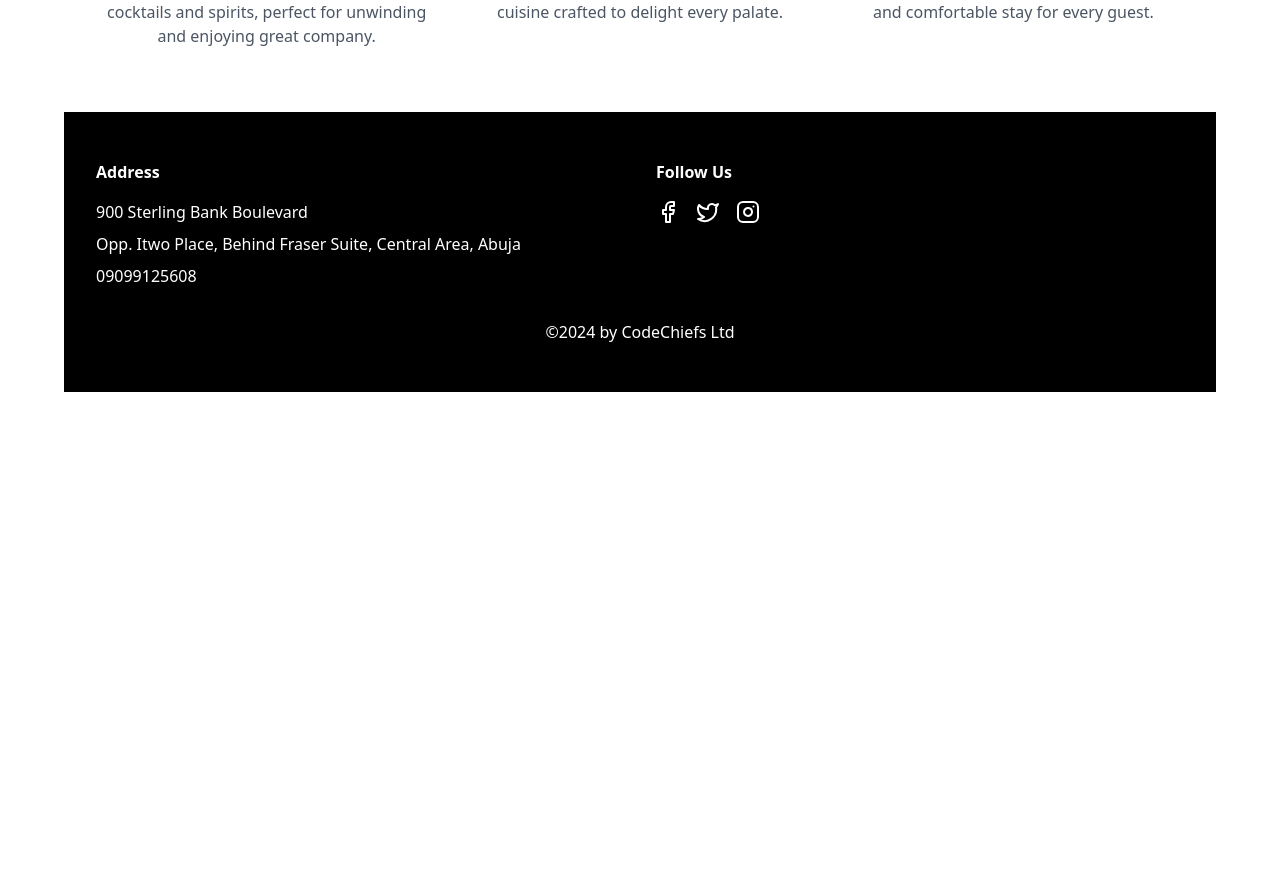
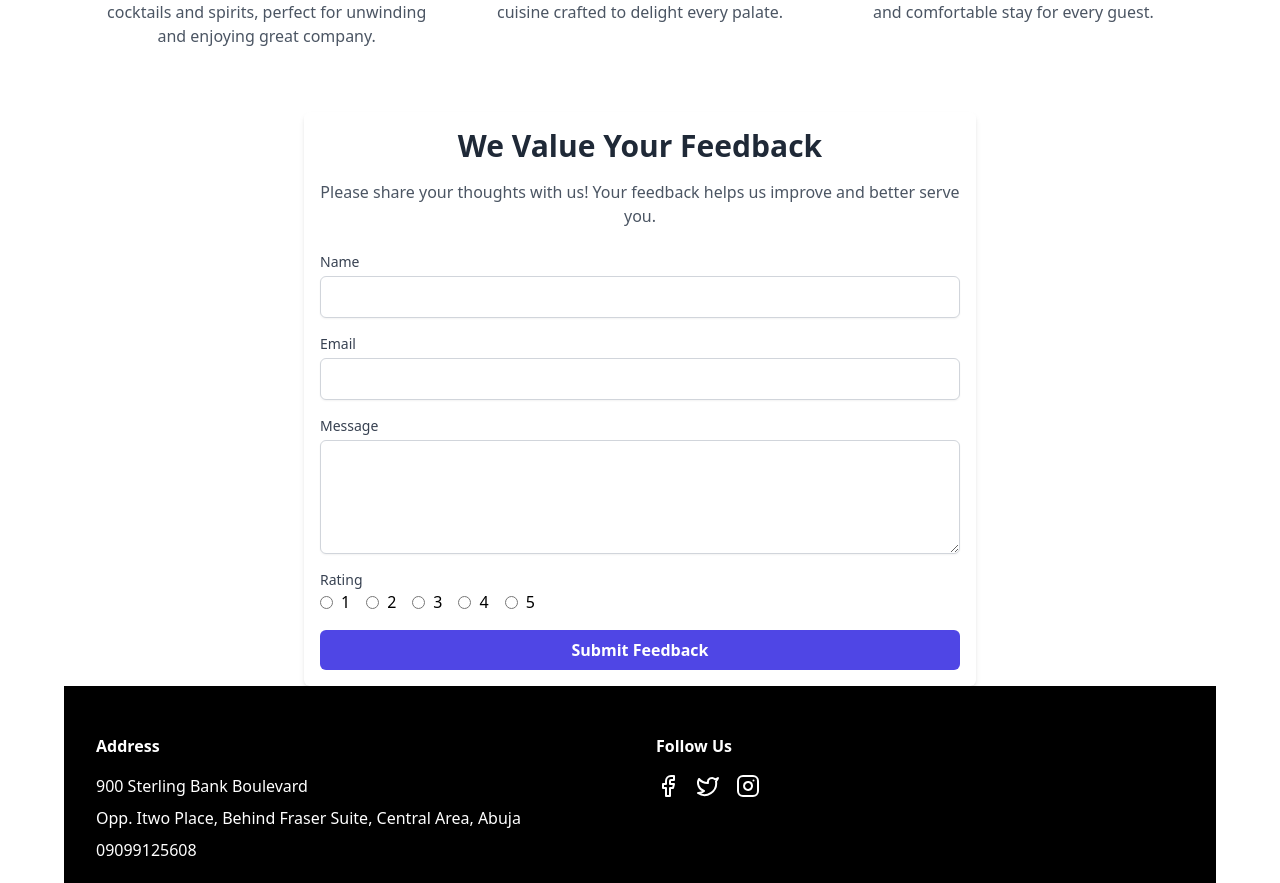
Before and after one commit to vincentkims49/Intercounty-Gardens, a React (Create React App) app: page / in a window 1280 px wide. Shown: the part 1128-2011 px from the top of the page. Before the commit the page ends 1520 px from the top, so only its background shows below. Built offline with nearby package versions, Linux system fonts and the light colour scheme.

Commit message:
Major changes

```diff
--- a/package.json
+++ b/package.json
@@ -3,6 +3,7 @@
   "version": "0.1.0",
   "private": true,
   "dependencies": {
+    "@emailjs/browser": "^4.4.1",
     "@testing-library/jest-dom": "^5.17.0",
     "@testing-library/react": "^13.4.0",
     "@testing-library/user-event": "^13.5.0",
--- a/src/App.tsx
+++ b/src/App.tsx
@@ -16,6 +16,7 @@ const HomePage: React.FC = () => (
     <HeroSection />
     <AboutSection />
     <ServicesSection />
+    <FeedbackForm />
   </>
 );
 
--- a/src/components/FeedbackForm.tsx
+++ b/src/components/FeedbackForm.tsx
@@ -1,4 +1,5 @@
 import React, { useState } from 'react';
+import emailjs from '@emailjs/browser';
 
 interface FormDataType {
   name: string;
@@ -14,14 +15,62 @@ const FeedbackForm: React.FC = () => {
     message: '',
     rating: 0
   });
+  const [loading, setLoading] = useState(false);
+  const [status, setStatus] = useState<{
+    type: 'success' | 'error' | null;
+    message: string;
+  }>({ type: null, message: '' });
 
-  const handleSubmit = (e: React.FormEvent<HTMLFormElement>) => {
+  const handleSubmit = async (e: React.FormEvent<HTMLFormElement>) => {
     e.preventDefault();
+
     if (!formData.name || !formData.email || !formData.message || !formData.rating) {
-      alert('Please fill out all fields before submitting the feedback.');
+      setStatus({
+        type: 'error',
+        message: 'Please fill out all fields before submitting the feedback.'
+      });
       return;
     }
-    console.log('Feedback Submitted:', formData);
+
+    setLoading(true);
+
+    try {
+      // Replace these with your actual EmailJS credentials
+      const templateParams = {
+        to_email: 'YOUR_EMAIL@example.com', // Replace with your email
+        from_name: formData.name,
+        from_email: formData.email,
+        message: formData.message,
+        rating: formData.rating
+      };
+
+      await emailjs.send(
+        'YOUR_SERVICE_ID', // Replace with your EmailJS service ID
+        'YOUR_TEMPLATE_ID', // Replace with your EmailJS template ID
+        templateParams,
+        'YOUR_PUBLIC_KEY' // Replace with your EmailJS public key
+      );
+
+      setStatus({
+        type: 'success',
+        message: 'Thank you for your feedback! We will get back to you soon.'
+      });
+
+      // Reset form after successful submission
+      setFormData({
+        name: '',
+        email: '',
+        message: '',
+        rating: 0
+      });
+    } catch (error) {
+      setStatus({
+        type: 'error',
+        message: 'Failed to send feedback. Please try again later.'
+      });
+    } finally {
+      setLoading(false);
+    }
   };
 
   const handleInputChange = (
@@ -49,6 +98,17 @@ const FeedbackForm: React.FC = () => {
         Please share your thoughts with us! Your feedback helps us improve and better serve you.
       </p>
 
+      {/* Status Messages */}
+      {status.message && (
+        <div
+          className={`mb-4 p-4 rounded-md ${
+            status.type === 'success' ? 'bg-green-50 text-green-800' : 'bg-red-50 text-red-800'
+          }`}
+        >
+          {status.message}
+        </div>
+      )}
+
       {/* Feedback Form */}
       <form onSubmit={handleSubmit}>
         {/* Name Field */}
@@ -62,6 +122,7 @@ const FeedbackForm: React.FC = () => {
             onChange={handleInputChange}
             className="mt-1 block w-full px-3 py-2 border border-gray-300 rounded-md shadow-sm focus:outline-none focus:ring-indigo-500 focus:border-indigo-500"
             required
+            disabled={loading}
           />
         </div>
 
@@ -76,6 +137,7 @@ const FeedbackForm: React.FC = () => {
             onChange={handleInputChange}
             className="mt-1 block w-full px-3 py-2 border border-gray-300 rounded-md shadow-sm focus:outline-none focus:ring-indigo-500 focus:border-indigo-500"
             required
+            disabled={loading}
           />
         </div>
 
@@ -90,6 +152,7 @@ const FeedbackForm: React.FC = () => {
             rows={4}
             className="mt-1 block w-full px-3 py-2 border border-gray-300 rounded-md shadow-sm focus:outline-none focus:ring-indigo-500 focus:border-indigo-500"
             required
+            disabled={loading}
           />
         </div>
 
@@ -107,6 +170,7 @@ const FeedbackForm: React.FC = () => {
                   onChange={handleRatingChange}
                   className="form-radio text-indigo-600"
                   required
+                  disabled={loading}
                 />
                 <span className="ml-2">{value}</span>
               </label>
@@ -117,9 +181,10 @@ const FeedbackForm: React.FC = () => {
         {/* Submit Button */}
         <button
           type="submit"
-          className="w-full py-2 px-4 bg-indigo-600 text-white font-semibold rounded-md hover:bg-indigo-700 focus:outline-none focus:ring-2 focus:ring-indigo-500 focus:ring-opacity-50"
+          className="w-full py-2 px-4 bg-indigo-600 text-white font-semibold rounded-md hover:bg-indigo-700 focus:outline-none focus:ring-2 focus:ring-indigo-500 focus:ring-opacity-50 disabled:opacity-50"
+          disabled={loading}
         >
-          Submit Feedback
+          {loading ? 'Sending...' : 'Submit Feedback'}
         </button>
       </form>
     </div>
--- a/src/components/HeroSection.tsx
+++ b/src/components/HeroSection.tsx
@@ -1,6 +1,15 @@
 import React from 'react';
 
-const HeroSection: React.FC = () => (
+const HeroSection = () => {
+  const handleWhatsAppRedirect = () => {
+    // Replace with your actual WhatsApp business number
+    const phoneNumber = 'Phone number';
+    const message = encodeURIComponent('Hi! I would like to request for a service. Can you help me?');
+    const whatsappUrl = `https://wa.me/${phoneNumber}?text=${message}`;
+    window.open(whatsappUrl, '_blank');
+  };
+
+  return (
     <div className="relative h-[400px] md:h-[500px] mb-8 md:mb-16">
       <img
         src="/images/neg.png"
@@ -15,11 +24,15 @@ const HeroSection: React.FC = () => (
         <p className="text-white mb-6 max-w-2xl text-sm md:text-base">
           Experience the Flavors of Our Signature Dishes, Made with Love and Fresh Ingredients Without Leaving Your Doorstep
         </p>
-      <button className="bg-red-600 text-white px-6 py-2 rounded w-fit hover:bg-red-700">
+        <button
+          onClick={handleWhatsAppRedirect}
+          className="bg-red-600 text-white px-6 py-2 rounded w-fit hover:bg-red-700 transition duration-300 ease-in-out flex items-center gap-2"
+        >
           Book now / Order Now
         </button>
       </div>
     </div>
   );
+};
 
 export default HeroSection;
```
Also changed, not shown: 1 other file (tests, documents, lock files or other folders). Lines whose indentation alone changed are shown as unchanged.
